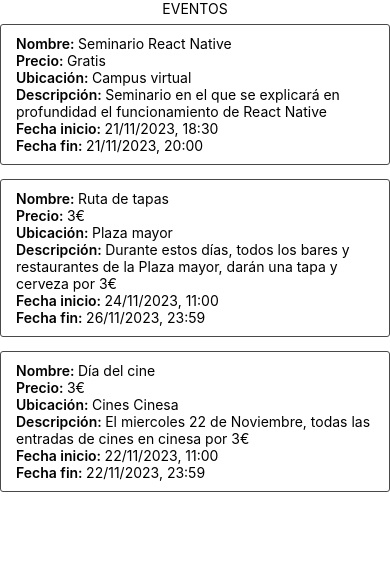
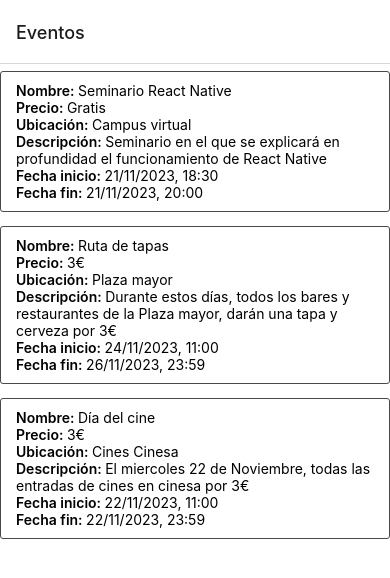
Before and after one commit to pavazfer/VIU_Dispositivos_moviles_app_multiplataforma, a React Native app in the folder Actividad2/: screen / in a window 390 px wide. Shown: the top 578 px of the page. Built offline with nearby package versions, Linux system fonts and the light colour scheme; data requests are answered from the project's data file.

Commit message:
Navegación entre pantallas preparada

```diff
--- a/Actividad2/App.js
+++ b/Actividad2/App.js
@@ -1,14 +1,30 @@
 import { StatusBar } from 'expo-status-bar';
 import { StyleSheet, Text, View } from 'react-native';
+import { createNativeStackNavigator } from '@react-navigation/native-stack';
+import { NavigationContainer } from '@react-navigation/native';
 import Eventos from './screens/Eventos';
+import MostrarEvento from './screens/MostrarEvento';
+import BorrarEvento from './screens/BorrarEvento';
+import CrearEvento from './screens/CrearEvento';
+
+
+
+const Stack = createNativeStackNavigator();
 
 export default function App() {
   return (
-    <View style={styles.container}>
-      <Text>EVENTOS</Text>
-      <Eventos></Eventos>
-      <StatusBar style="auto" />
-    </View>
+    <NavigationContainer>
+      <Stack.Navigator
+      initialRouteName="Eventos"
+      >
+        <Stack.Screen name="Eventos" component={Eventos} />
+        <Stack.Screen name="BorrarEvento" component={BorrarEvento} options={{ title: 'Borrar Evento' }}/>
+        <Stack.Screen name="MostrarEvento" component={MostrarEvento}
+          options={({ route }) => ({ title: `Evento: ${JSON.stringify(route.params.nombre)}` })}
+        />
+        <Stack.Screen name="CrearEvento" component={CrearEvento} options={{ title: 'Nuevo Evento' }}/>
+      </Stack.Navigator>
+    </NavigationContainer>
   );
 }
 
--- a/Actividad2/package.json
+++ b/Actividad2/package.json
@@ -10,6 +10,7 @@
   },
   "dependencies": {
     "@expo/webpack-config": "^19.0.0",
+    "@react-navigation/native-stack": "^6.9.17",
     "expo": "~49.0.15",
     "expo-status-bar": "~1.6.0",
     "json-server": "^0.17.4",
--- a/Actividad2/screens/BorrarEvento.js
+++ b/Actividad2/screens/BorrarEvento.js
@@ -1,6 +1,6 @@
 import { StyleSheet, Text, View } from 'react-native';
 
-export default function BorrarEvento() {
+export default function BorrarEvento({navigation}) {
   return (
     <View style={styles.container}>
       <Text>Pantalla para confirmar borrar un evento</Text>
--- a/Actividad2/screens/CrearEvento.js
+++ b/Actividad2/screens/CrearEvento.js
@@ -1,6 +1,6 @@
 import { StyleSheet, Text, View } from 'react-native';
 
-export default function CrearEvento() {
+export default function CrearEvento({navigation}) {
   return (
     <View style={styles.container}>
       <Text>Pantalla para crear evento</Text>
--- a/Actividad2/screens/Eventos.js
+++ b/Actividad2/screens/Eventos.js
@@ -4,7 +4,7 @@ import {getAllEvents} from '../service/eventService';
 import EventCard from '../components/EventCard';
 
 
-export default function Eventos() {
+export default function Eventos({navigation}) {
   const [eventList, setEventList] = useState([]);
 
   useEffect(() => {
@@ -16,7 +16,7 @@ export default function Eventos() {
     return (
       <EventCard
         event={event}
-        onPress={() => console.log("Seleccionado evento", event.id)}
+        onPress={() => navigation.navigate({name: 'MostrarEvento', params: {id: event.id, nombre: event.nombre}})}
       />
     );
   }
--- a/Actividad2/screens/MostrarEvento.js
+++ b/Actividad2/screens/MostrarEvento.js
@@ -1,9 +1,19 @@
+import { useEffect, useState } from 'react';
 import { StyleSheet, Text, View } from 'react-native';
+import { getEventById } from '../service/eventService';
 
-export default function MostrarEvento() {
+export default function MostrarEvento({navigation, route}) {
+  const{id}=route.params;
+  const [evento, setEvento] = useState({});
+
+  useEffect(() => {
+    getEventById(id).then(event => setEvento(event));
+  }, []);
+
   return (
     <View style={styles.container}>
-      <Text>Pantalla con evento con id</Text>
+      <Text>Pantalla con evento con id: {id}</Text>
+      <Text>Evento: {evento.nombre}</Text>
     </View>
   );
 }
```
Also changed, not shown: 1 other file (tests, documents, lock files or other folders).
